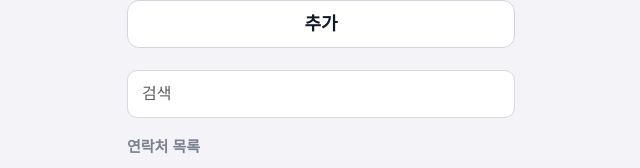
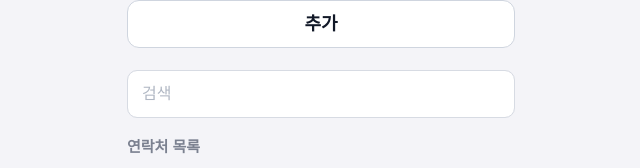
Before and after one commit to YUNA9627/phonebook-project, a React (Vite) app: page / in a window 1280 px wide. Shown: the part 294-462 px from the top of the page, without its empty margins (319-959 px from the left). Built offline with nearby package versions, Linux system fonts and the light colour scheme.

Commit message:
style: placeholder 색상 변경

```diff
--- a/src/ContactForm.css
+++ b/src/ContactForm.css
@@ -42,6 +42,10 @@ body {
 .search-box-input:focus {
   border-color: #b8c0cc !important;
   box-shadow: none !important;
+}
+
+.search-box-input::placeholder {
+  color: #b0b7c3;
 }
 
 .contact-form-card {
```
